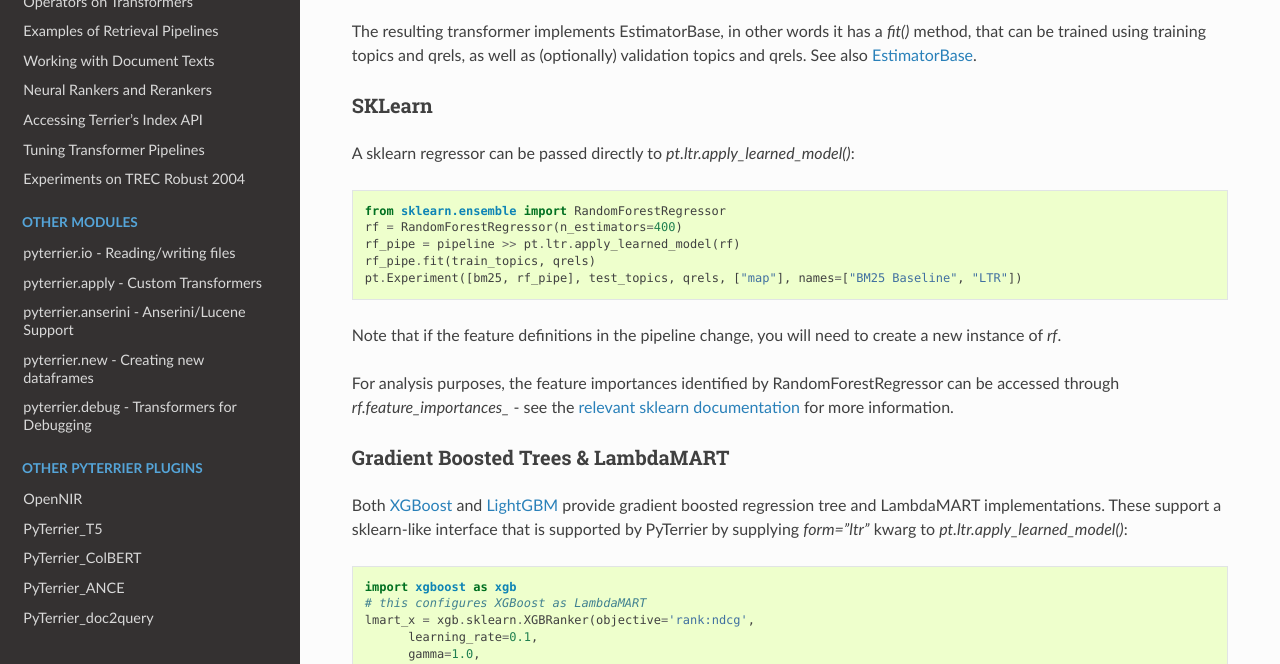
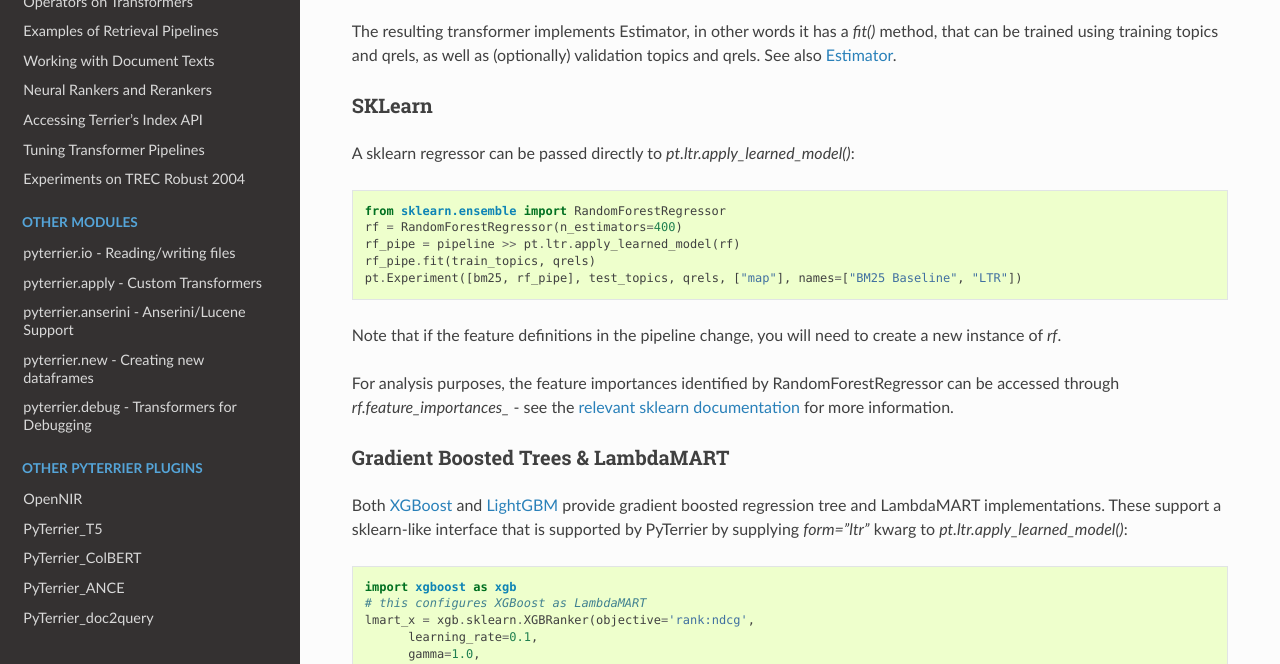
Before and after one commit to terrier-org/pyterrier, a Sphinx documentation site: the page built from docs/ltr.rst, in a window 1280 px wide and 900 px high, scrolled down 1741 px, cut to the strip 236-900 px from the top of the window. Built offline with Sphinx 7.4.7 and the Read the Docs theme 2.0.0, drawn with Linux system fonts in a browser that asks for light colours; pages that are not in the unit, such as notebooks, are missing from menus; the version number is read from the project's files by our own code.

```diff
--- a/docs/ltr.rst
+++ b/docs/ltr.rst
@@ -89,8 +89,8 @@
 
 .. autofunction:: pyterrier.ltr.apply_learned_model()
 
-The resulting transformer implements EstimatorBase, in other words it has a `fit()` method, that can be trained using
-training topics and qrels, as well as (optionally) validation topics and qrels. See also :ref:`pt.transformer.estimatorbase`.
+The resulting transformer implements Estimator, in other words it has a `fit()` method, that can be trained using
+training topics and qrels, as well as (optionally) validation topics and qrels. See also :ref:`pt.transformer.estimator`.
 
 SKLearn
 ~~~~~~~
--- a/pyterrier/__init__.py
+++ b/pyterrier/__init__.py
@@ -5,7 +5,7 @@
 from .bootstrap import _logging, setup_terrier, setup_jnius, is_windows
 
 # definitive API used by others, now available before pt.init
-from .transformer import Transformer
+from .transformer import Transformer, Estimator
 
 import importlib
 
```
Also changed, not shown: docs/transformer.rst (+7 -7 lines), 4 other files.
